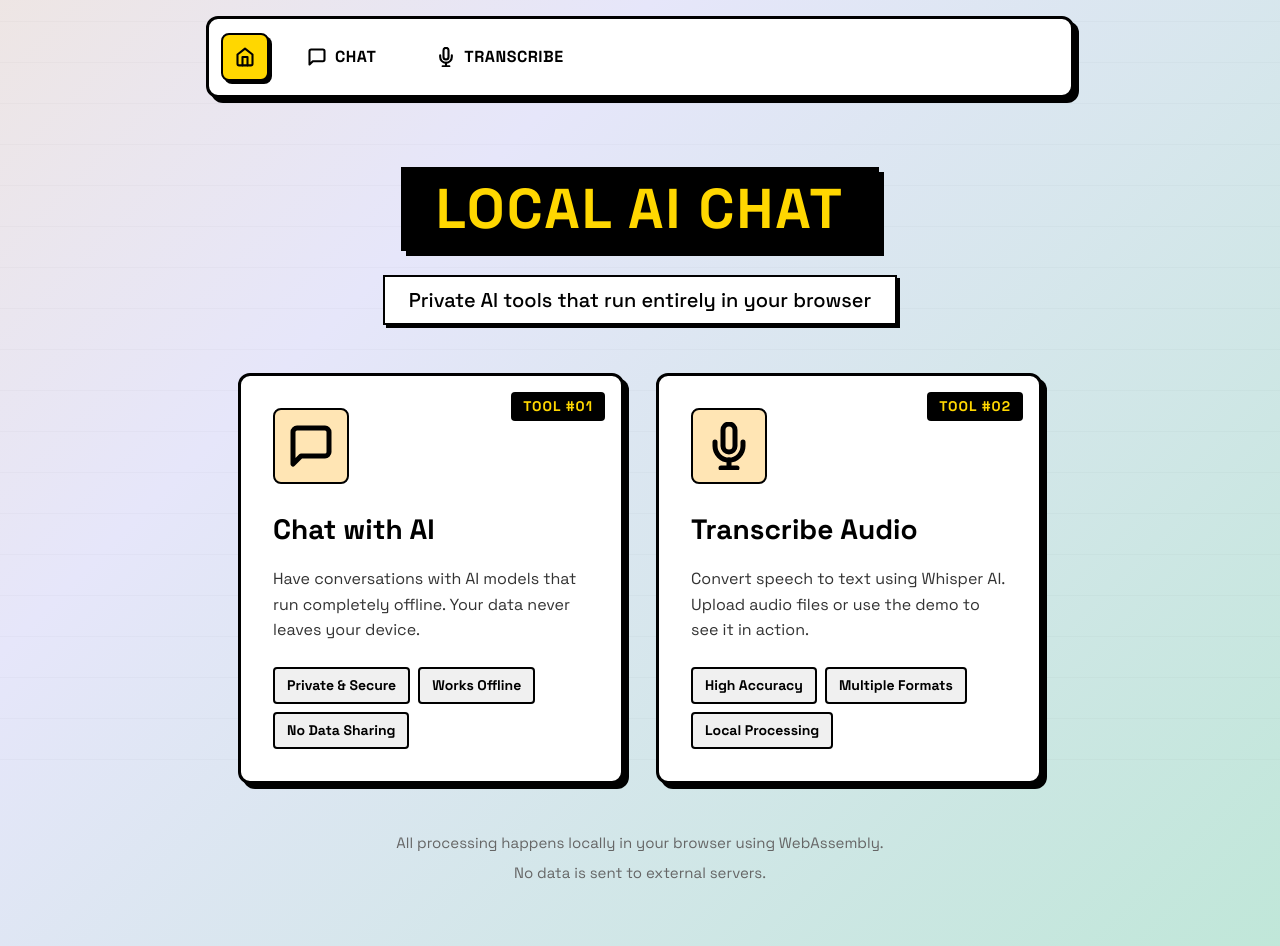
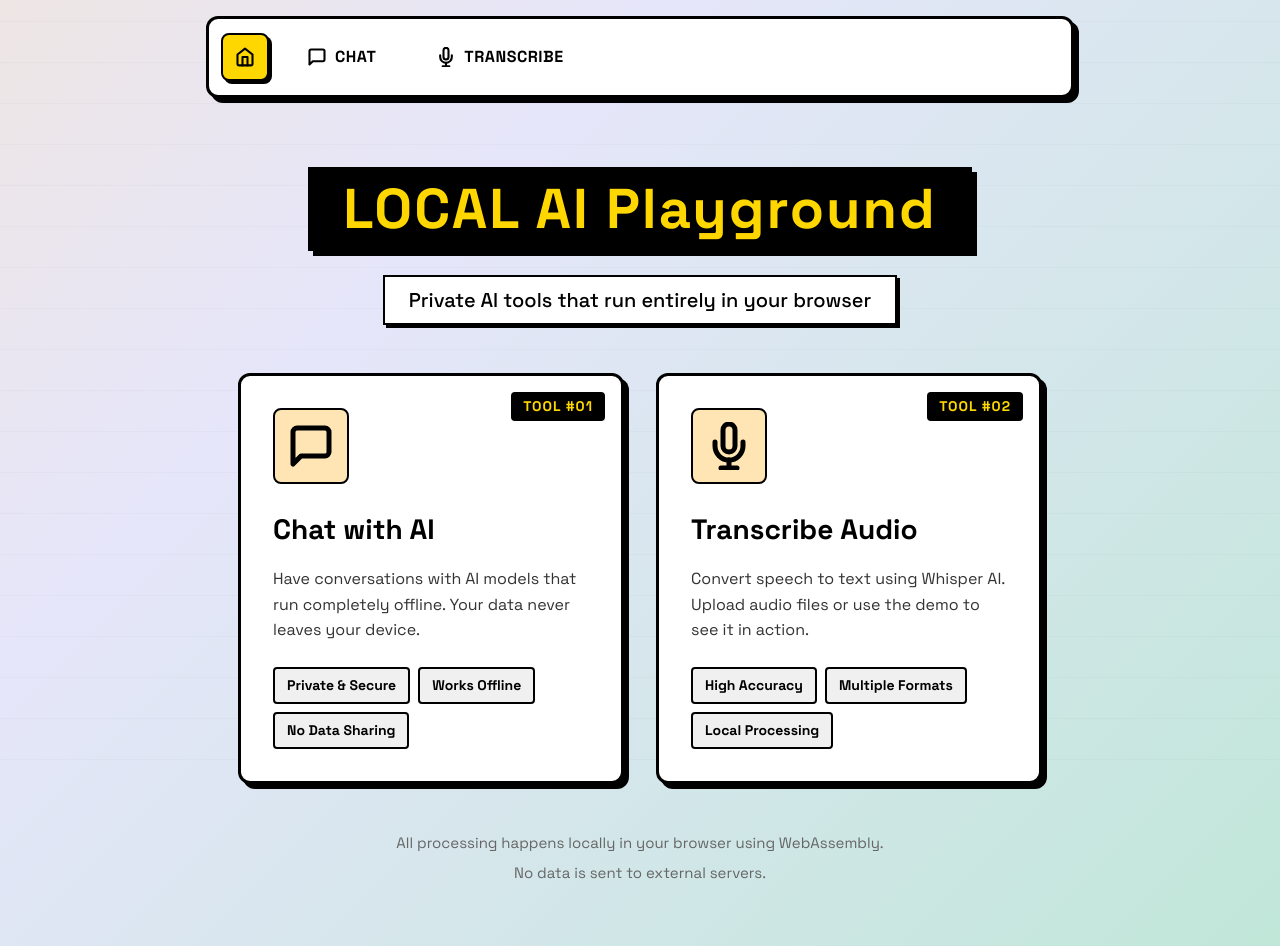
Before and after one commit to khromov/sveltekit-local-ai, a SvelteKit app: page / in a window 1280 px wide. Built offline with nearby package versions, Linux system fonts and the light colour scheme.

Commit message:
Update +page.svelte

```diff
--- a/src/routes/+page.svelte
+++ b/src/routes/+page.svelte
@@ -10,7 +10,7 @@
 	<div class="menu-container">
 		<header class="menu-header">
 			<h1 class="main-title">
-				<span class="title-line">LOCAL AI CHAT</span>
+				<span class="title-line">LOCAL AI Playground</span>
 			</h1>
 			<p class="subtitle">Private AI tools that run entirely in your browser</p>
 		</header>
```
